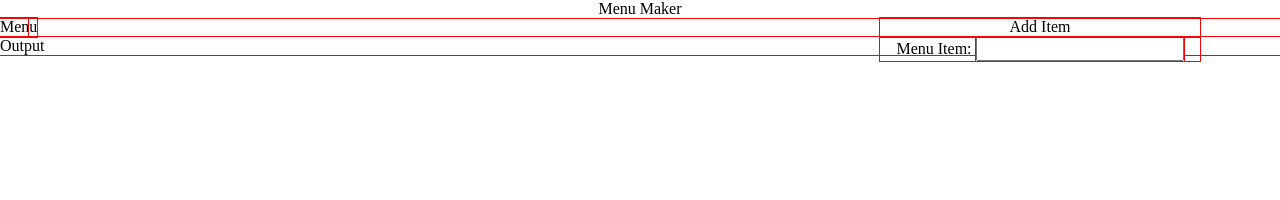
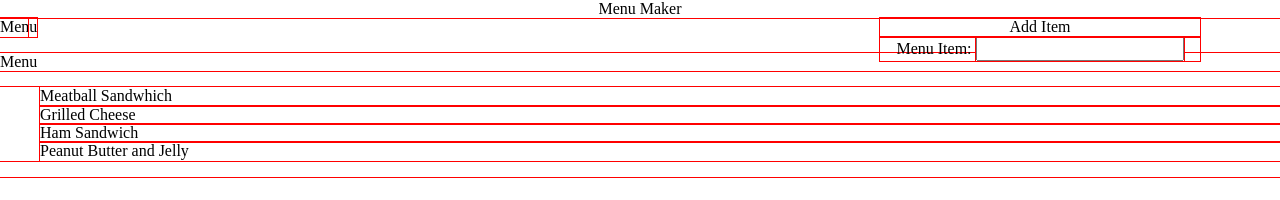
Before and after one commit to joshkuhar/menu-site, a plain HTML site: page index.html in a window 1280 px wide. Drawn offline with nearby package versions, Linux system fonts and the light colour scheme.

Commit message:
commit message

```diff
--- a/index.html
+++ b/index.html
@@ -18,7 +18,13 @@
 		<div class="output">Menu</div>
 	</section>
 	<section class="output-2">
-		Output
+		<p>Menu</p>
+		<ul style="list-style-type:none" class="menu-items">
+			<li>Meatball Sandwhich</li>
+			<li>Grilled Cheese</li>
+			<li>Ham Sandwich</li>
+			<li>Peanut Butter and Jelly</li>
+		</ul>
 	</section>
 </body>
 </html>
```
